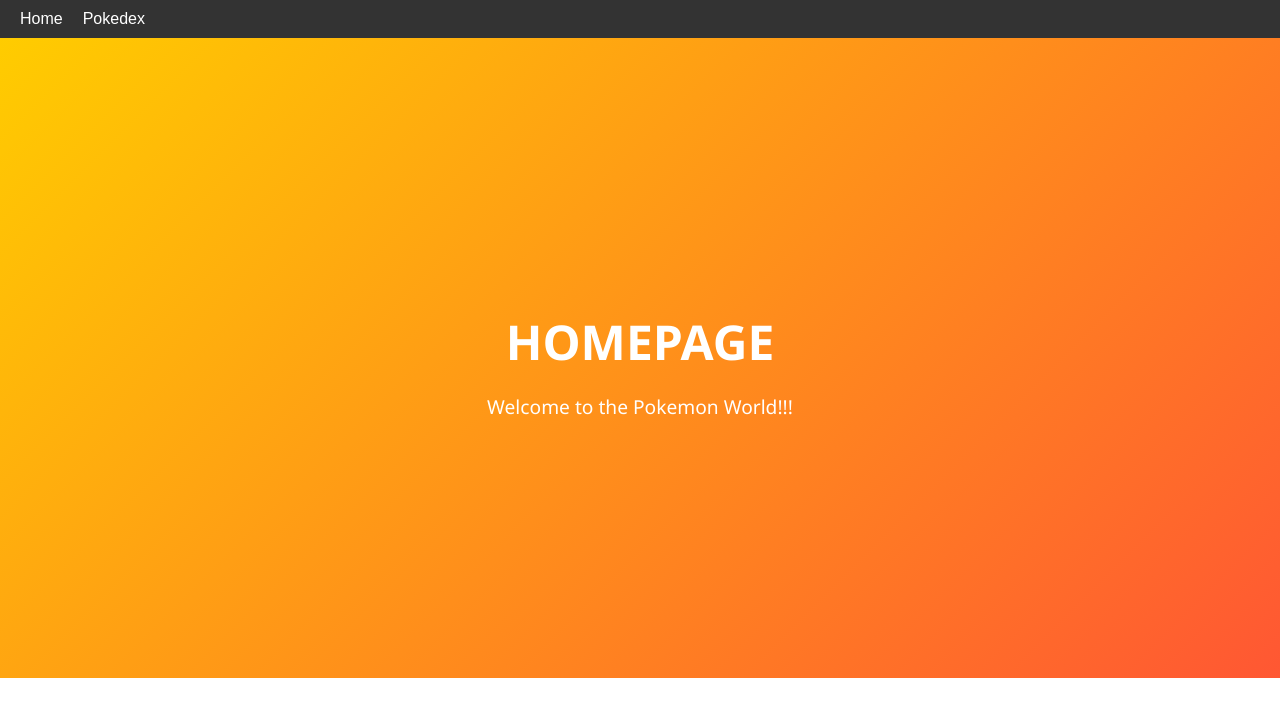
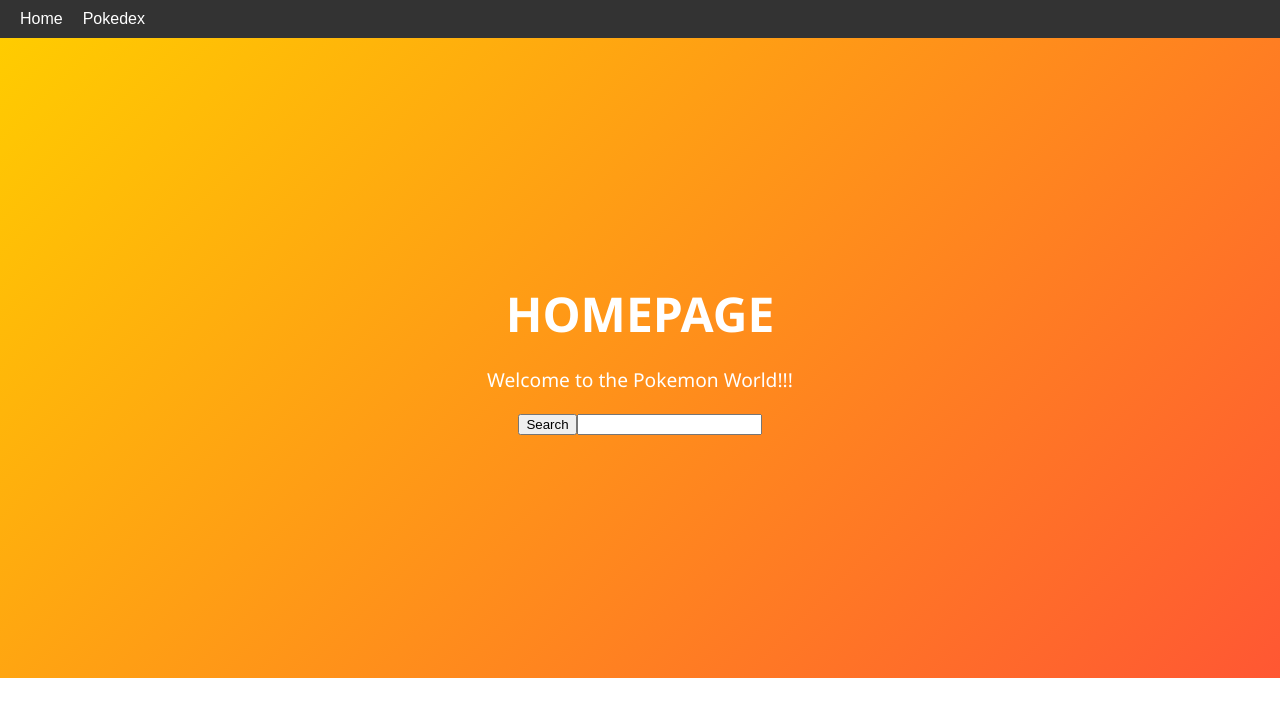
Before and after one commit to laksoo11/Poke-App, a React (Create React App) app: page / in a window 1280 px wide. Shown: the top 716 px of the page. Built offline with nearby package versions, Linux system fonts and the light colour scheme.

Commit message:
created useState and implemented

```diff
--- a/src/Home.jsx
+++ b/src/Home.jsx
@@ -1,12 +1,47 @@
+import { useState } from "react";
+
 const Home = () => {
+
+
+    const [data, SetData] = useState('');
+
+
+    const [name, SetName] = useState('');
+
+    const HandleSubmit = () => {
+
+        console.log(name);
+
+        fetch(`https://pokeapi.co/api/v2/pokemon/${name}`)
+        .then((res) => {
+            return res.json();
+
+        })
+        .then(data => {
+
+            SetData(data);
+            console.log(data);
+
+        });
+
+    }
+
+
+
     return (
         <div className="home-container">
             <div>
                 <h1>HOMEPAGE</h1>
                 <p>Welcome to the Pokemon World!!!</p>
+                <button onClick={HandleSubmit}>Search</button>
+                <input value={name} onChange={(e) => SetName(e.target.value)}></input>
+                <h1>{data.name}</h1>
             </div>
         </div>
      );
 }
 
+
+
+
 export default Home;
```
